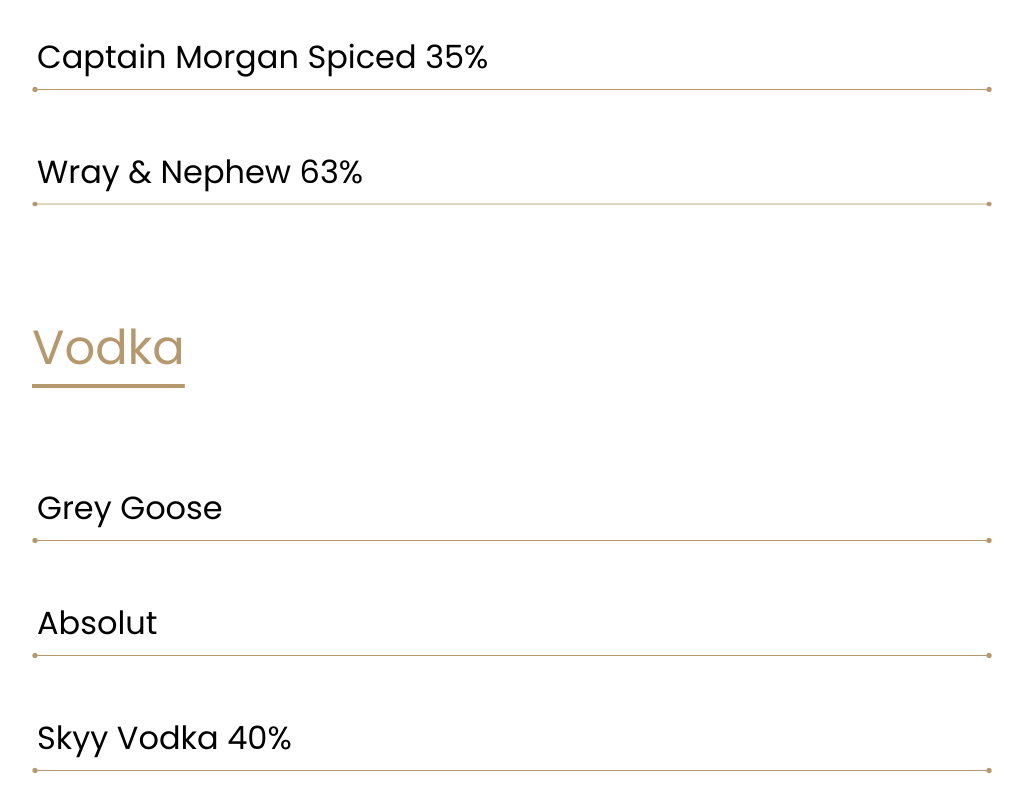
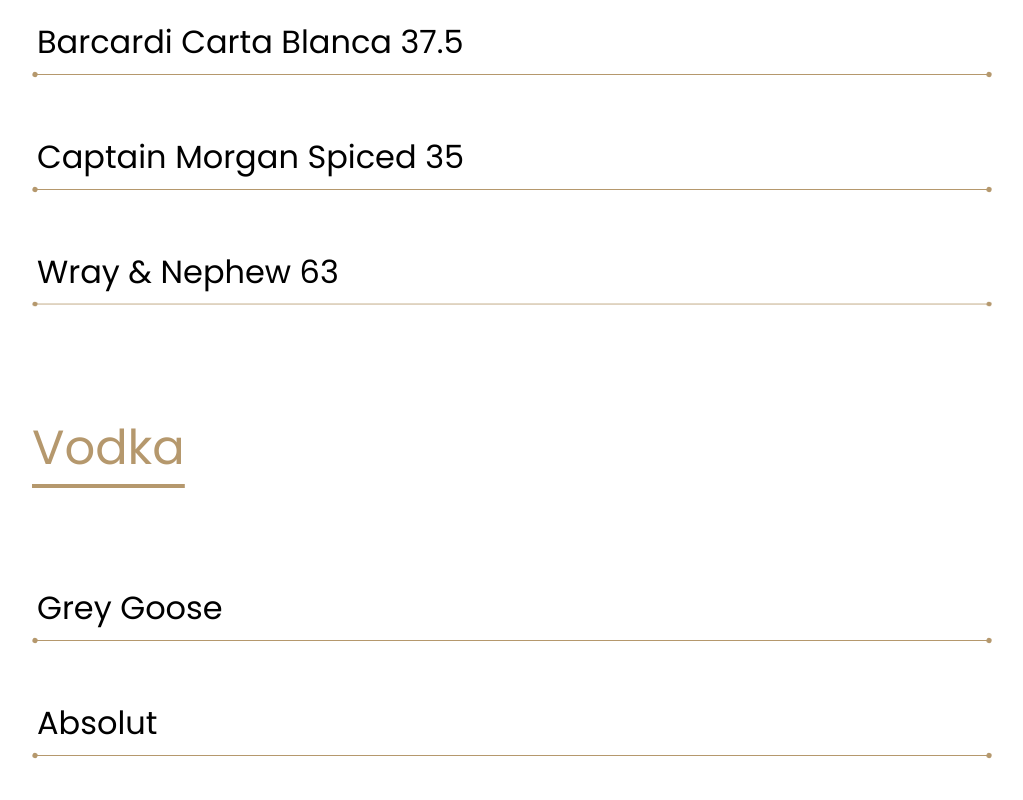
Before and after one commit to MahdiHasan943/next.js-new-restraurent-website, a Next.js app: page /WineAndCoctail/Spirits in a window 1280 px wide. Shown: the part 2180-2980 px from the top of the page, without its empty margins (138-1161 px from the left). Built offline with nearby package versions, Linux system fonts and the light colour scheme.

Commit message:
changes some image

```diff
--- a/src/pages/WineAndCoctail/BottledBeers.js
+++ b/src/pages/WineAndCoctail/BottledBeers.js
@@ -5,7 +5,7 @@ const BottledBeers = () => {
   return (
     <div className=''>
 
-      <div className='h-[750px] bg-no-repeat  dark:opacity-[0.8] bg-cover bg-full bg-center w-full'
+      <div className='h-[600px]  lg:h-[750px] bg-no-repeat  dark:opacity-[0.8] bg-cover bg-full bg-center w-full'
         style={{ backgroundImage: `url("../BB.jpg")` }} >
     <div className=" flex justify-center h-full items-center">
 {/* <h1 className='text-white text-center  text-[45px]  sm:text-[90px] sm:leading-[100px]'>Wine & Cocktail List</h1> */}
--- a/src/pages/WineAndCoctail/Softdrinks.js
+++ b/src/pages/WineAndCoctail/Softdrinks.js
@@ -3,7 +3,7 @@ const Softdrinks = () => {
   return (
     <div className="">
       <div
-        className="h-[750px] bg-no-repeat   dark:opacity-[0.8] bg-cover bg-full bg-center w-full"
+        className="h-[600px] lg:h-[850px] bg-no-repeat   dark:opacity-[0.8] bg-cover bg-full bg-center w-full"
         style={{ backgroundImage: `url("../RedW.jpg")` }}
       >
         <div className=" flex justify-center h-full items-center">
--- a/src/pages/WineAndCoctail/Spirits.js
+++ b/src/pages/WineAndCoctail/Spirits.js
@@ -4,7 +4,7 @@ const Spirits = () => {
   return (
     <div className="">
       <div
-        className="h-[750px] bg-no-repeat  dark:opacity-[0.8] bg-cover bg-full bg-center w-full"
+        className="h-[600px] lg:h-[850px] bg-no-repeat  dark:opacity-[0.8] bg-cover  bg-center   w-full"
         style={{ backgroundImage: `url("../Hennessy.png")` }}
       >
         <div className=" flex justify-center h-full items-center">
@@ -108,7 +108,7 @@ const Spirits = () => {
             <div className="">
               <div className="flex justify-between px-2">
                 <p className="MDPText dark:text-white text-black ">
-                  Barcardi Carta Blanca 37.5%
+                  Barcardi Carta Blanca 37.5
                 </p>
                 <p className="MDPText text-[#B5986D]"></p>
               </div>
@@ -118,7 +118,7 @@ const Spirits = () => {
             <div className="py-20">
               <div className="flex justify-between px-2">
                 <p className="MDPText dark:text-white text-black ">
-                  Captain Morgan Spiced 35%
+                  Captain Morgan Spiced 35
                 </p>
                 <p className="MDPText  py-4 text-[#B5986D]"></p>
               </div>
@@ -128,7 +128,7 @@ const Spirits = () => {
             <div className="">
               <div className="flex justify-between px-2">
                 <p className="MDPText dark:text-white text-black ">
-                  Wray & Nephew 63%
+                  Wray & Nephew 63
                 </p>
                 <p className="MDPText text-[#B5986D]"></p>
               </div>
@@ -167,7 +167,7 @@ const Spirits = () => {
             <div className="">
               <div className="flex justify-between px-2">
                 <p className="MDPText dark:text-white text-black ">
-                  Skyy Vodka 40%
+                  Skyy Vodka 40
                 </p>
                 <p className="MDPText text-[#B5986D]"></p>
               </div>
```
